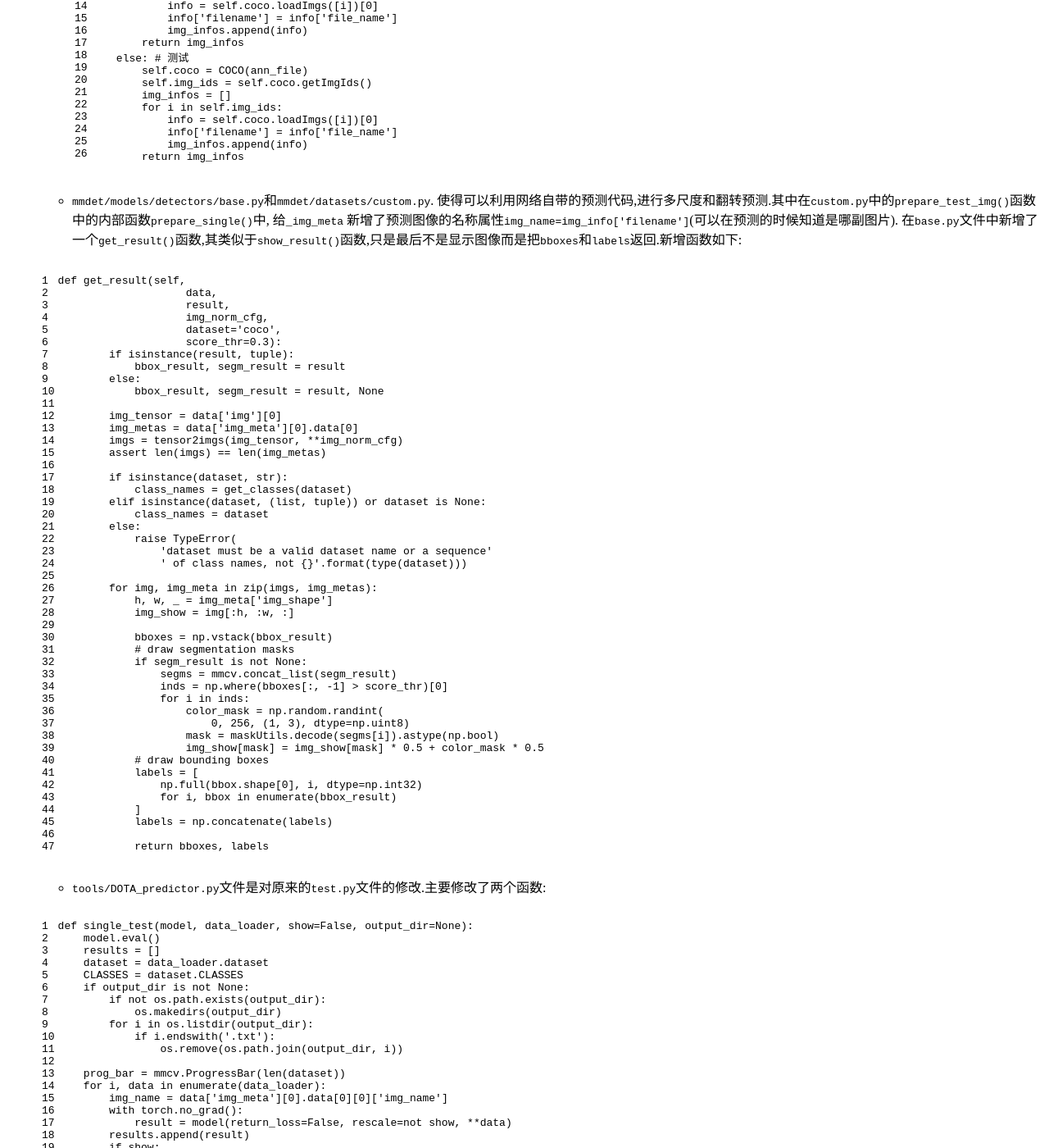
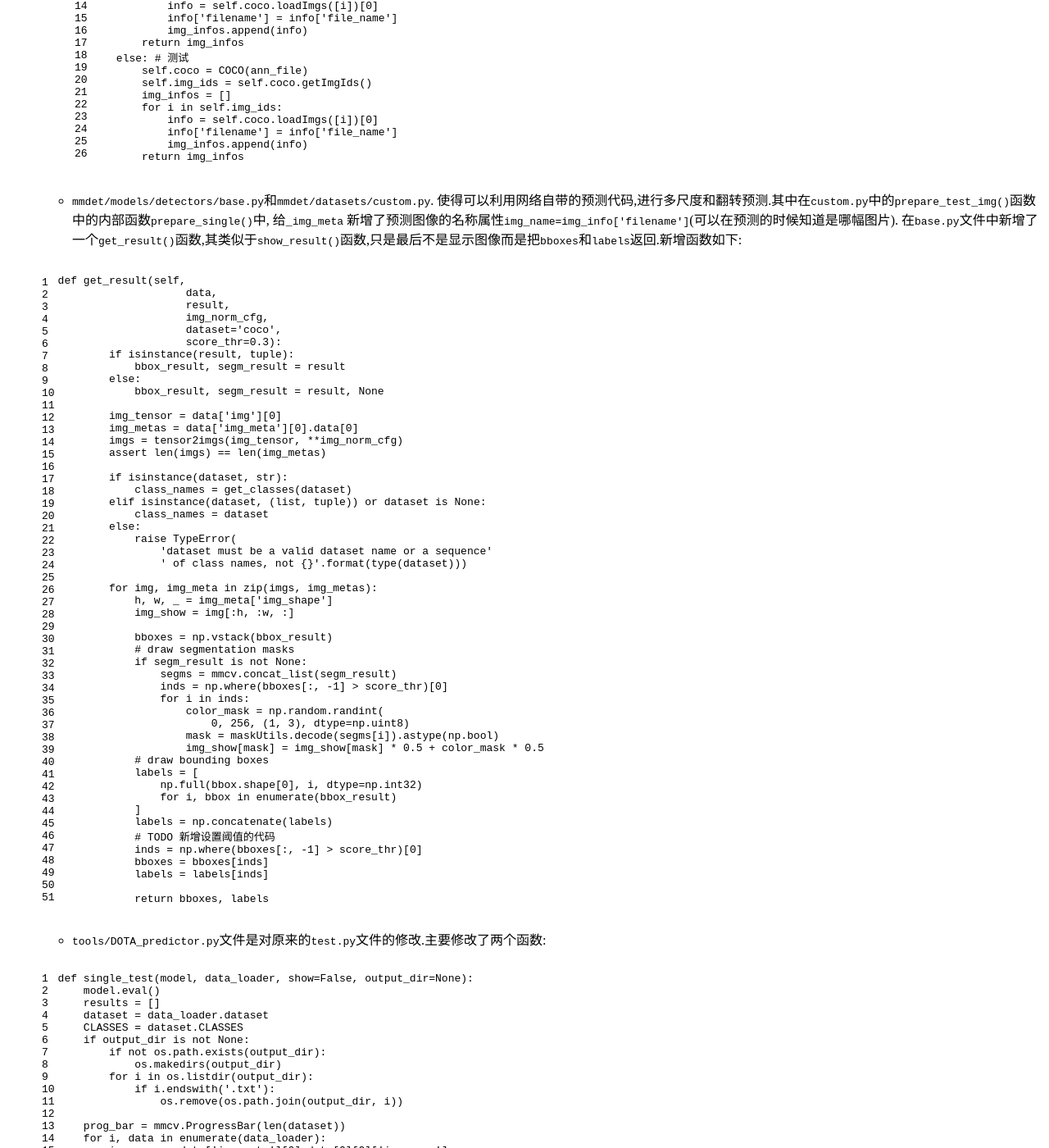
Before and after one commit to wenliangsun/wenliangsun.github.io, a Jekyll site: the page built from _posts/2019-4-28-mmdetection-bugs.md, in a window 1280 px wide and 1400 px high, scrolled down 4224 px. Shown: the whole window at 82% size. Built offline with Jekyll 4.4.1, drawn with Linux system fonts in a browser that asks for light colours; comment, search, counter and statistics services are not loaded; some of the changed text lies outside the part shown.

Commit message:
修改mmdetection中的一些小错误

````diff
--- a/_posts/2019-4-28-mmdetection-bugs.md
+++ b/_posts/2019-4-28-mmdetection-bugs.md
@@ -92,7 +92,7 @@ bug还在挖掘中。。。
     }
     ```
 
-    + 修改`mmdet/datasets/coco.py`和`mmdet/datasets/custom.py`文件, 使代码能够根据测试代码读取相应的测试数据. 其中`custom.py`文件中主要修改`__init__()` 函数中的给类的属性赋值的顺序,即把`test_mode`这个属性的赋值放在读取`ann_file`(即调用`load_annotations()`函数)之前. coco.py`文件修改`load_annotations()`函数, 使在读取`json`文件的时候根据是训练还是测试读取相应的`json`文件(其中测试的时候读取的`json`文件只包含图片信息).
+    + 修改`mmdet/datasets/coco.py`和`mmdet/datasets/custom.py`文件, 使代码能够根据测试代码读取相应的测试数据. 其中`custom.py`文件中主要修改`__init__()` 函数中的给类的属性赋值的顺序,即把`test_mode`这个属性的赋值放在读取`ann_file`(即调用`load_annotations()`函数)之前. `coco.py`文件修改`load_annotations()`函数, 使在读取`json`文件的时候根据是训练还是测试读取相应的`json`文件(其中测试的时候读取的`json`文件只包含图片信息).
 
     ```python
     # TODO custom.py 文件中需要修改的地方(直接复制粘贴替换__init__函数)
@@ -215,7 +215,7 @@ bug还在挖掘中。。。
             return img_infos
     ```
 
-  + `mmdet/models/detectors/base.py`和`mmdet/datasets/custom.py`. 使得可以利用网络自带的预测代码,进行多尺度和翻转预测.其中在`custom.py`中的`prepare_test_img()`函数中的内部函数`prepare_single()`中, 给`_img_meta` 新增了预测图像的名称属性`img_name=img_info['filename']`(可以在预测的时候知道是哪副图片). 在`base.py`文件中新增了一个`get_result()`函数,其类似于`show_result()`函数,只是最后不是显示图像而是把`bboxes`和`labels`返回.新增函数如下:
+  + `mmdet/models/detectors/base.py`和`mmdet/datasets/custom.py`. 使得可以利用网络自带的预测代码,进行多尺度和翻转预测.其中在`custom.py`中的`prepare_test_img()`函数中的内部函数`prepare_single()`中, 给`_img_meta` 新增了预测图像的名称属性`img_name=img_info['filename']`(可以在预测的时候知道是哪幅图片). 在`base.py`文件中新增了一个`get_result()`函数,其类似于`show_result()`函数,只是最后不是显示图像而是把`bboxes`和`labels`返回.新增函数如下:
 
   ```python
   def get_result(self,
@@ -263,6 +263,10 @@ bug还在挖掘中。。。
                   for i, bbox in enumerate(bbox_result)
               ]
               labels = np.concatenate(labels)
+              # TODO 新增设置阈值的代码
+              inds = np.where(bboxes[:, -1] > score_thr)[0]
+              bboxes = bboxes[inds]
+              labels = labels[inds]
 
               return bboxes, labels
   ```
````
Also changed, not shown: _posts/2019-4-24-ssh-usage.md (+13 -0 lines), _posts/2019-5-5-Densebox-Unifying-Landmark-Localization-with-End-to-End-Object-Detection.md (added, +12 -0 lines).
